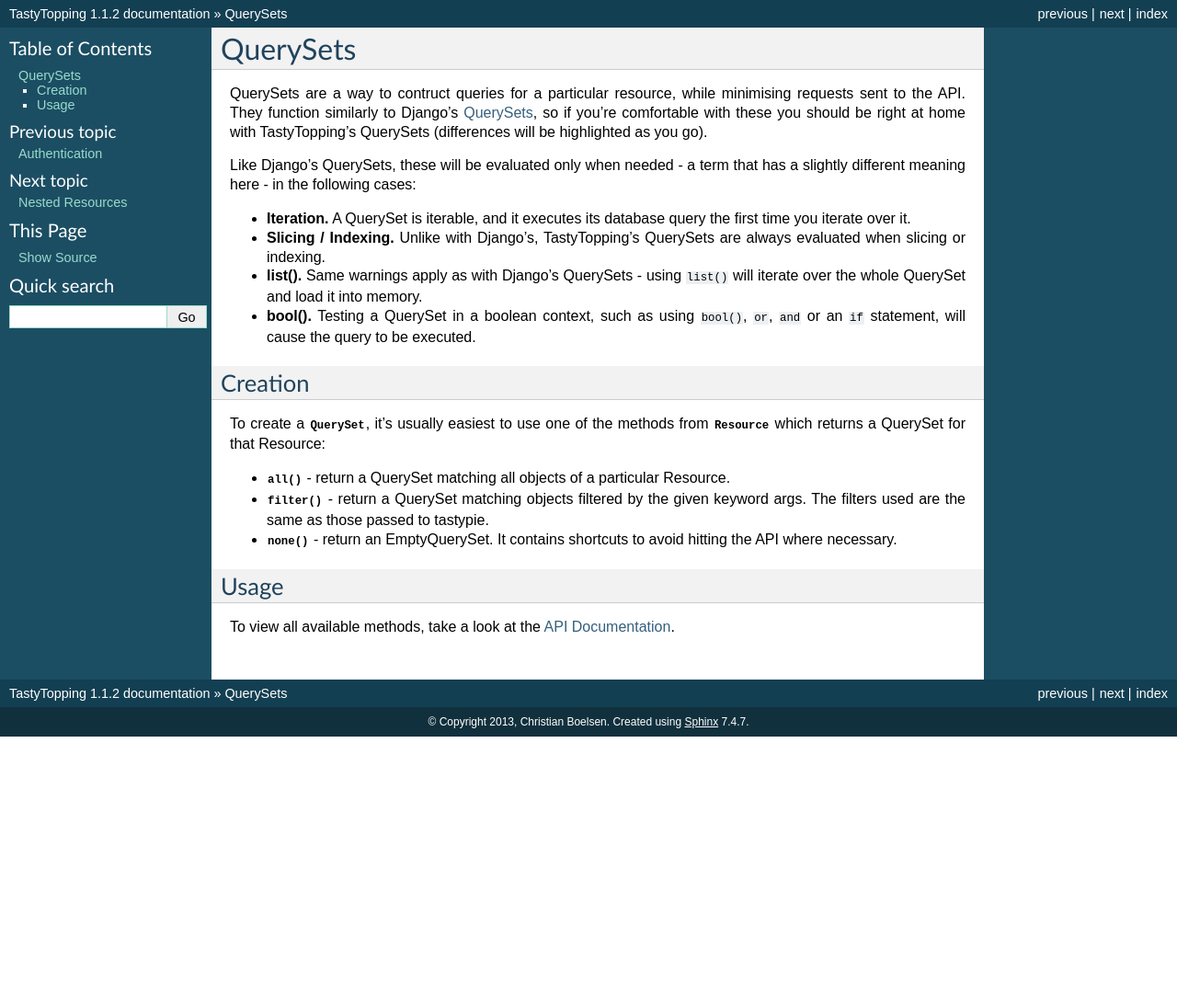
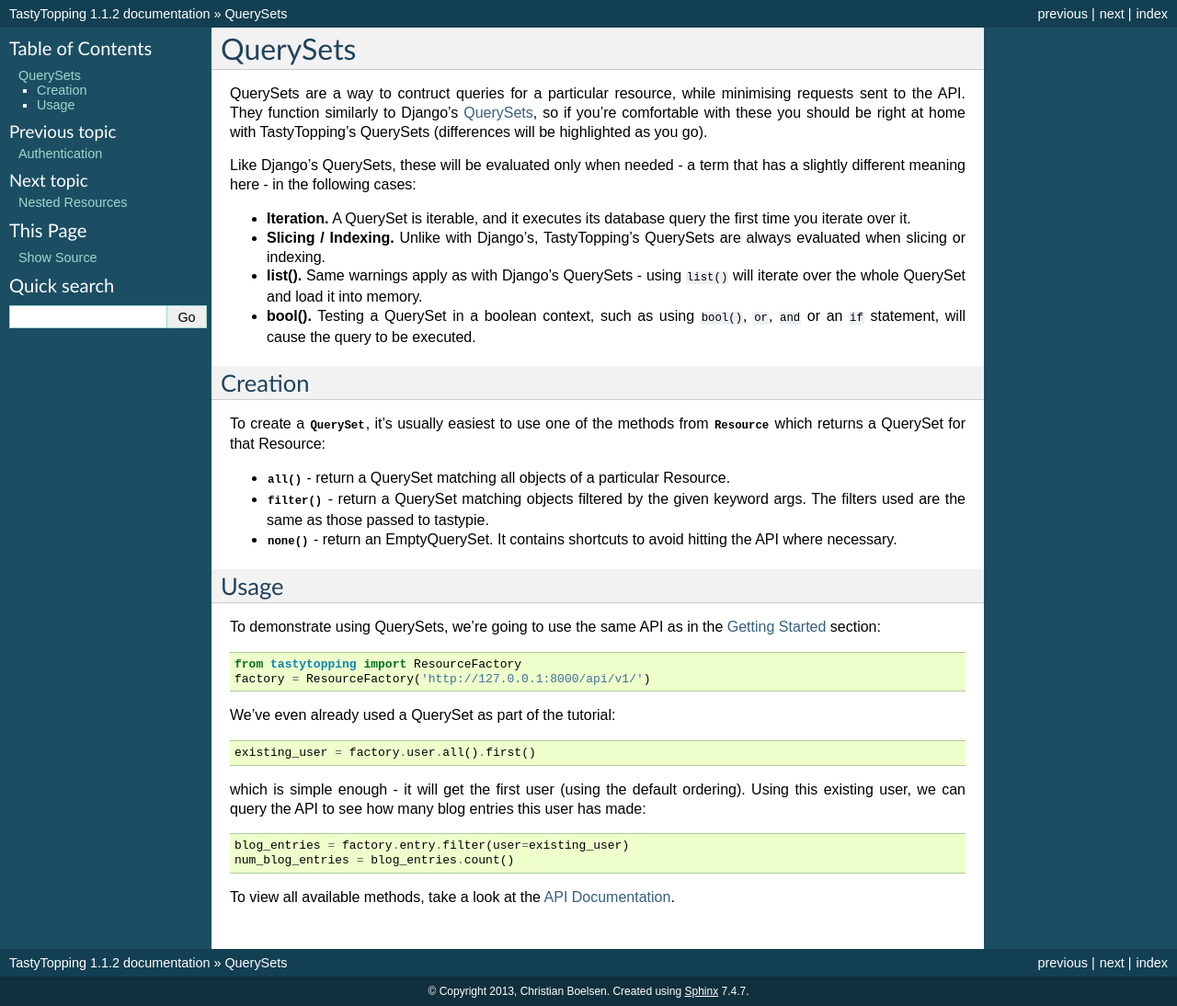
Before and after one commit to cboelsen/tastytopping, a Sphinx documentation site: the page built from docs/query.rst, in a window 1280 px wide. Shown: the whole page at 92% size. Built offline with Sphinx 7.4.7, drawn with Linux system fonts in a browser that asks for light colours; before the commit the page ends 900 px from its top, so only the background shows below that.

Commit message:
Add more docs for QuerySet.

```diff
--- a/docs/query.rst
+++ b/docs/query.rst
@@ -47,4 +47,21 @@
 Usage
 -----
 
+To demonstrate using QuerySets, we're going to use the same API as in the
+:doc:`tutorial` section::
+
+    from tastytopping import ResourceFactory
+    factory = ResourceFactory('http://127.0.0.1:8000/api/v1/')
+
+We've even already used a QuerySet as part of the tutorial::
+
+    existing_user = factory.user.all().first()
+
+which is simple enough - it will get the first user (using the default
+ordering). Using this existing user, we can query the API to see how many blog
+entries this user has made::
+
+    blog_entries = factory.entry.filter(user=existing_user)
+    num_blog_entries = blog_entries.count()
+
 To view all available methods, take a look at the :doc:`tastytopping`.
--- a/docs/tutorial.rst
+++ b/docs/tutorial.rst
@@ -81,6 +81,8 @@
 That said, there is more to learn, if you need to use more of Tastypie's
 features:
 
+ - :doc:`query`
+
  - :doc:`auth`
 
  - :doc:`optimization`
```
Also changed, not shown: 1 other file.
